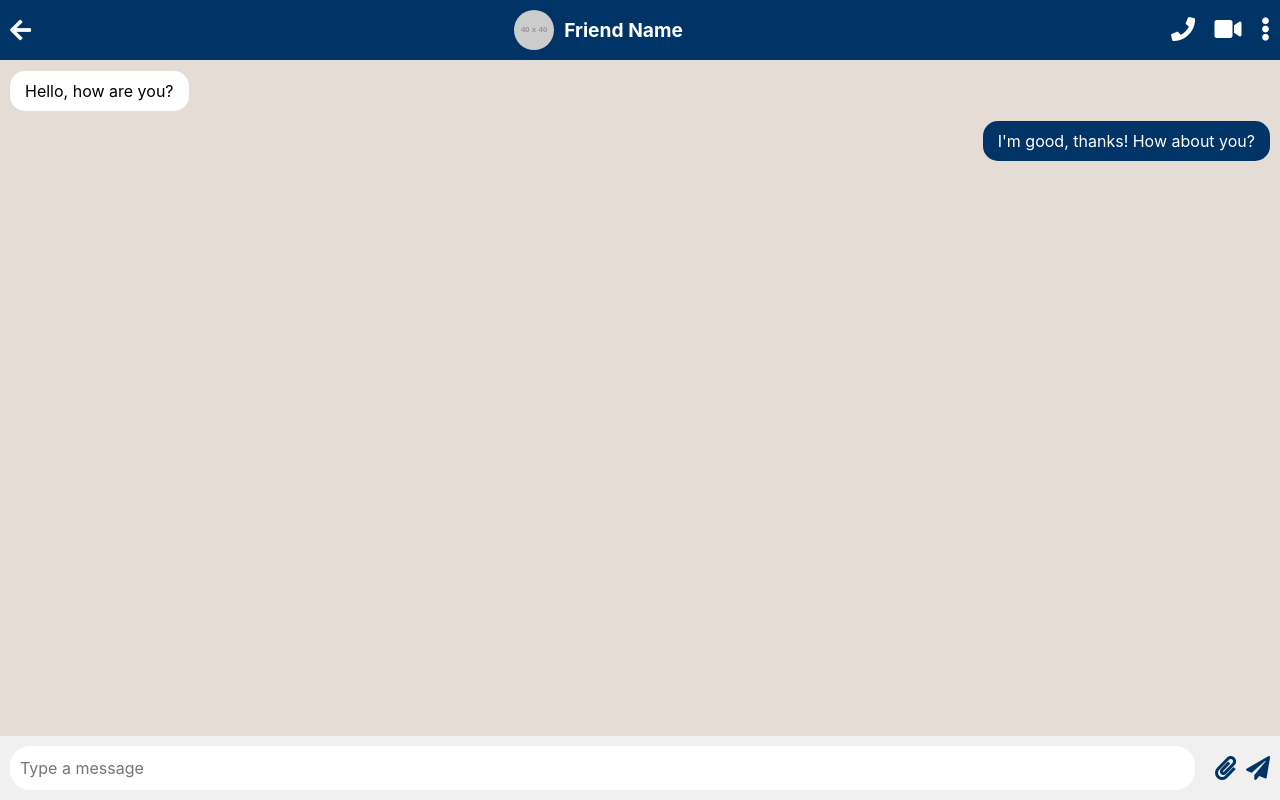
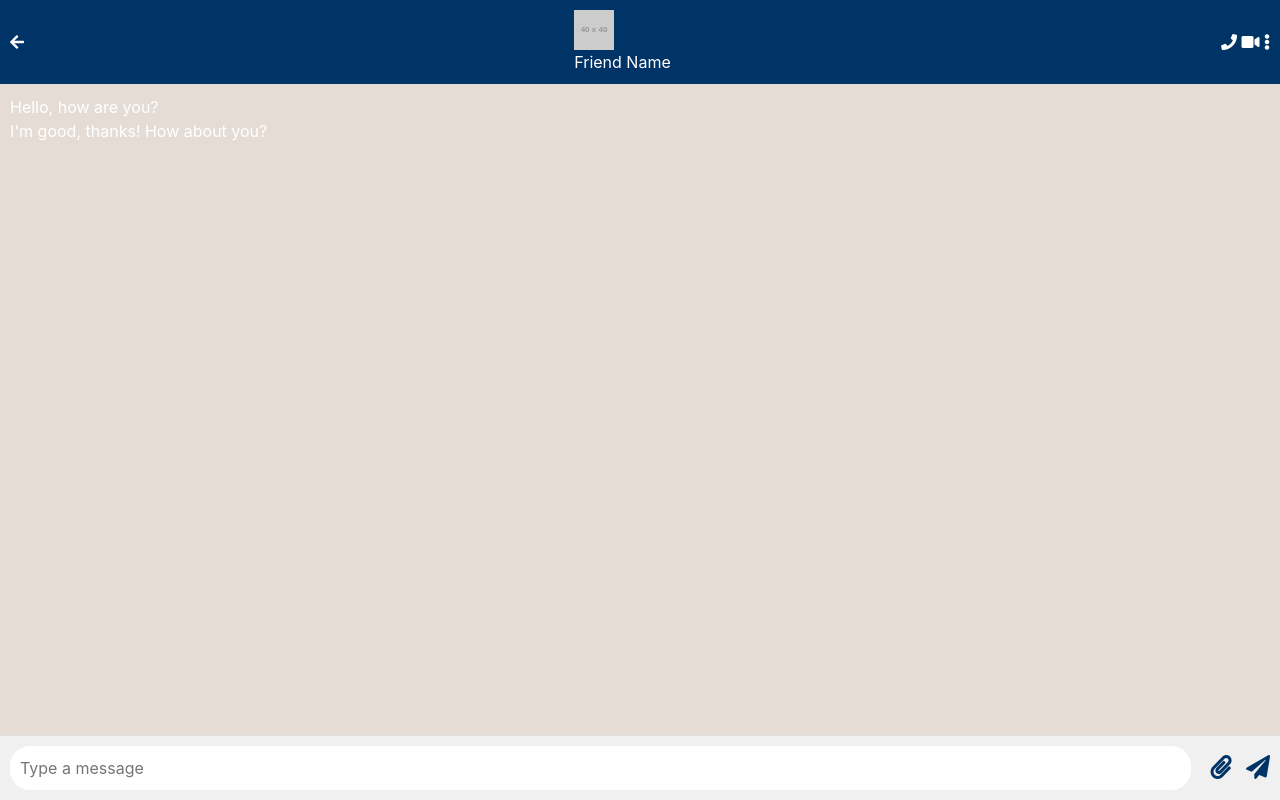
Before and after one commit to Larrykay24/social-app, a website: page chatst.html in a window 1280 px wide. Drawn offline with nearby package versions, Linux system fonts and the light colour scheme; placeholder pictures from the web are drawn by us.

Commit message:
Update chatst.html

```diff
--- a/chatst.html
+++ b/chatst.html
@@ -1,3 +1,4 @@
+
 <!DOCTYPE html>
 <html lang="en">
 <head>
@@ -29,58 +30,10 @@
             justify-content: space-between;
             border-bottom: 1px solid #ddd;
         }
-        .chat-header .back-button {
-            font-size: 1.5em;
-            cursor: pointer;
-            margin-right: 10px;
-        }
-        .chat-header .profile-info {
-            display: flex;
-            align-items: center;
-        }
-        .chat-header .profile-info img {
-            width: 40px;
-            height: 40px;
-            border-radius: 50%;
-            margin-right: 10px;
-        }
-        .chat-header .profile-info .friend-name {
-            font-size: 1.2em;
-            font-weight: bold;
-        }
-        .chat-header .icons i {
-            font-size: 1.5em;
-            cursor: pointer;
-            margin-left: 15px;
-        }
         .chat-content {
             flex: 1;
             padding: 10px;
             overflow-y: auto;
-        }
-        .message {
-            background-color: #fff;
-            color: black;
-            padding: 8px 15px;
-            border-radius: 15px;
-            margin-bottom: 10px;
-            max-width: 60%;
-            display: inline-block;
-            word-wrap: break-word;
-            clear: both;
-        }
-        .sent {
-            align-self: flex-end;
-            background-color: #003366;
-            color: #fff;
-            text-align: right;
-            float: right;
-        }
-        .received {
-            align-self: flex-start;
-            background-color: #fff;
-            text-align: left;
-            float: left;
         }
         .chat-footer {
             background-color: #f0f0f0;
@@ -88,7 +41,6 @@
             display: flex;
             align-items: center;
             border-top: 1px solid #ddd;
-            position: relative;
         }
         .chat-footer input {
             flex: 1;
@@ -99,10 +51,6 @@
         }
         .chat-footer input:focus {
             outline: none;
-        }
-        .chat-footer .icons {
-            display: flex;
-            align-items: center;
         }
         .chat-footer .icons i {
             font-size: 1.5em;
@@ -119,17 +67,6 @@
             box-shadow: 0 4px 8px rgba(0, 0, 0, 0.2);
             display: none;
             flex-direction: column;
-        }
-        .attachment-menu button {
-            background: none;
-            border: none;
-            padding: 10px 20px;
-            cursor: pointer;
-            text-align: left;
-            width: 100%;
-        }
-        .attachment-menu button:hover {
-            background-color: #f0f0f0;
         }
     </style>
 </head>
@@ -167,6 +104,7 @@
             </div>
         </div>
     </div>
+
 
     <script>
         const messageInput = document.getElementById('messageInput');
```
